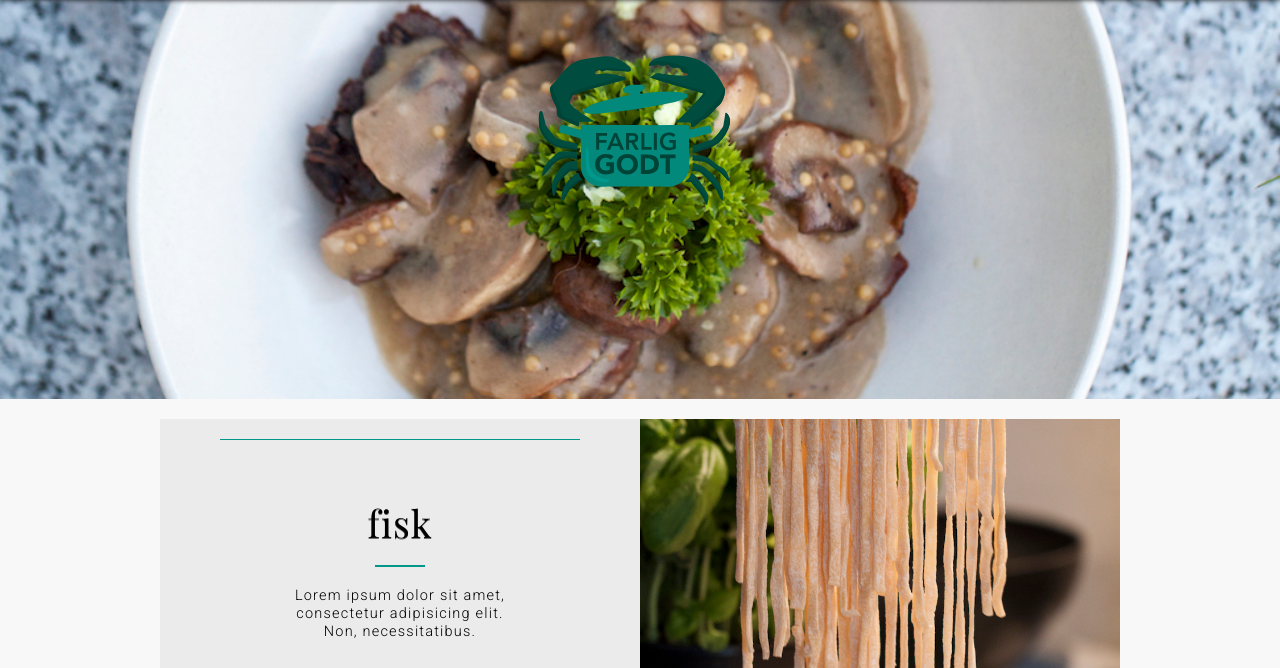
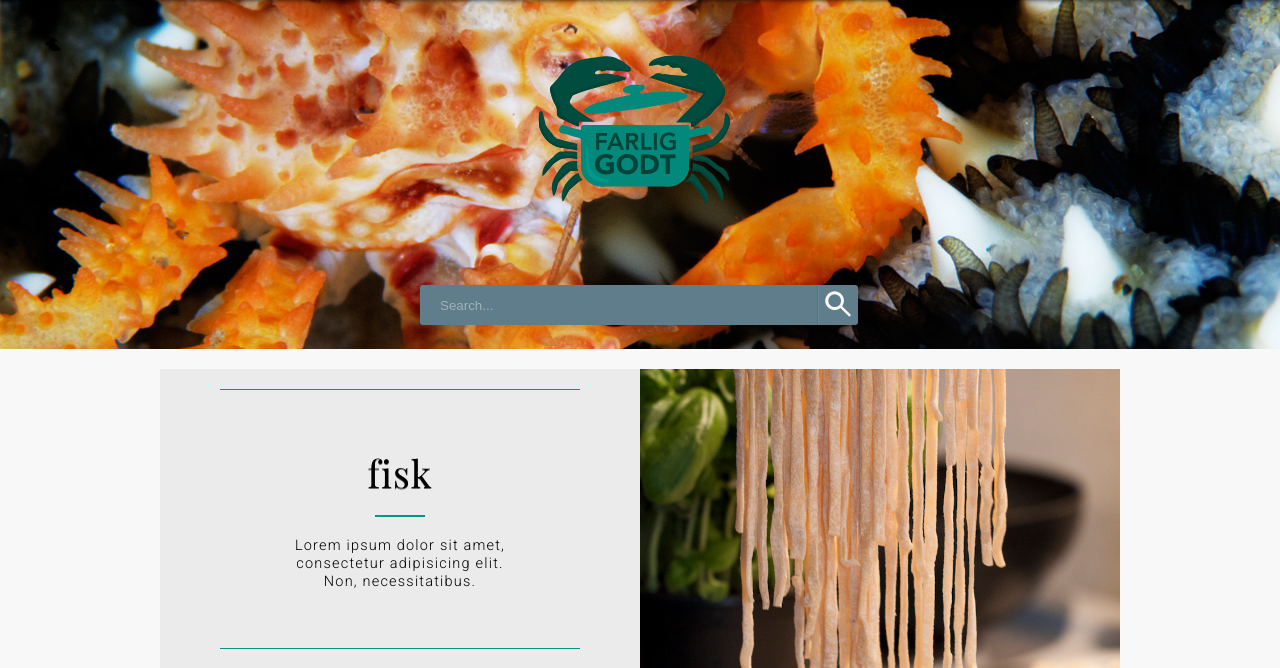
Before and after one commit to AdressaAgne/WebPro3, a PHP site: page / in a window 1280 px wide. Shown: the part 56-724 px from the top of the page. Run offline with PHP 8.4, Linux system fonts and the light colour scheme.

Commit message:
added search box

```diff
--- a/assets/sass/_form.sass
+++ b/assets/sass/_form.sass
@@ -1,3 +1,39 @@
+.search
+    @extend .col-l-4
+    @extend .col-6
+    @extend .col-m-8
+    @extend .col--center
+    padding: 20px
+    input[type='search'], input[type='text']
+        -webkit-appearance: none
+        -moz-appearance:    none
+        appearance:         none
+        display: block
+        width: calc(100% - 42px)
+        height: 30px
+        color: white
+        background-color: $theme-color
+        border: none
+        box-sizing: border-box
+        padding: 20px
+        float: left
+        border-radius: 3px 0px 0px 3px
+        border-right: 1px solid $theme-color-700
+
+    .search-icon button
+        float: left
+        width: 40px
+        height: 40px
+        background-color: $theme-color
+        cursor: pointer
+        border: none
+        border-left: 1px solid $theme-color-300
+        box-sizing: border-box
+        border-radius: 0px 3px 3px 0px
+        &:hover
+            background-color: $theme-color-700
+
+
 input[type='text'], input[type='password']
     font-family: 'Roboto', sans-serif
     appearance: none
--- a/assets/sass/_layout.sass
+++ b/assets/sass/_layout.sass
@@ -5,7 +5,8 @@
 
 .primary-header
     @extend .bg
-    height: 50vh
+    max-height: 80vh
+    min-height: 350px
     background-color: $theme-color
     padding: 10px 0px
     color: $theme-color-text
--- a/view/index.php
+++ b/view/index.php
@@ -3,9 +3,19 @@
 
 <main>
 
-    <section class="row primary-header" style="background-image: url('/assets/img/recipis/reindeer_large.jpg')">
+    <section class="row primary-header" style="background-image: url('/assets/img/recipis/kingcrab.jpg')">
         <div class="container">
             <i class="icon-logo icon--gigantic icon--center"></i>
+
+
+            <div class="search">
+                <label class="search-box" for="search">
+                    <input type="search" placeholder="Search...">
+                </label>
+                <label class="search-icon">
+                    <button><i class="icon-search--white icon--small icon--center"></i></button>
+                </label>
+            </div>
         </div>
     </section>
 
```
Also changed, not shown: assets/css/main.css, assets/img/icons/svg/search.svg, assets/img/icons/svg/search_white.svg, assets/img/recipis/kingcrab.jpg (added), 1 other file.
